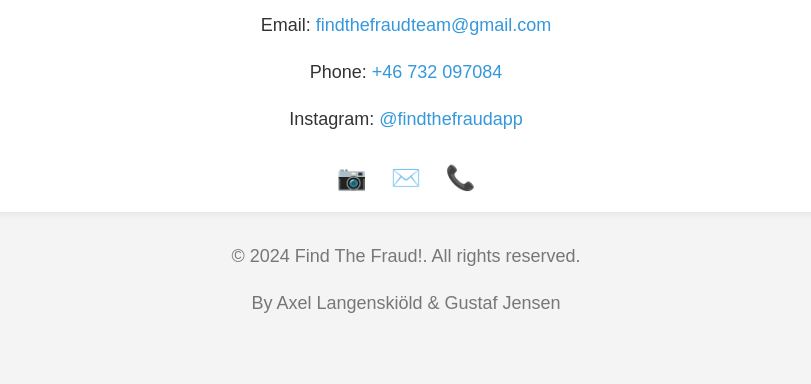
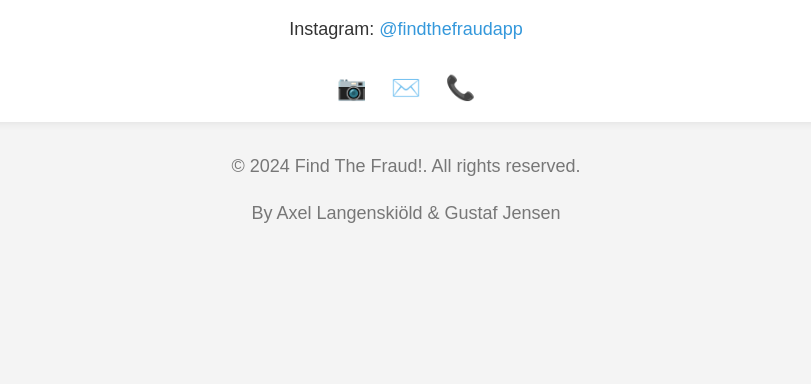
Before and after one commit to axellangenskiold/axellangenskiold.github.io, a plain HTML site: page index.html in a window 1280 px wide. Shown: the part 416-800 px from the top of the page, without its empty margins (234-1045 px from the left). Drawn offline with Linux system fonts and the light colour scheme.

Commit message:
init commit

```diff
--- a/index.html
+++ b/index.html
@@ -66,7 +66,7 @@
         body {
             font-family: Arial, sans-serif;
             margin: 0;
-            padding: 100px 0 0; /* Adds 20px padding at the top */
+            padding: 10px 0 0; /* Adds 20px padding at the top */
             background-color: #f4f4f4;
             color: #333;
         }
```
